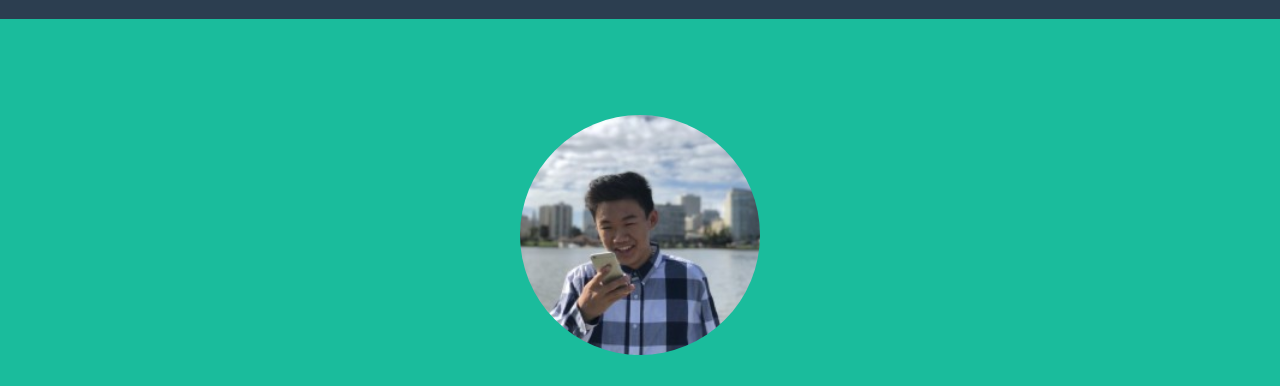
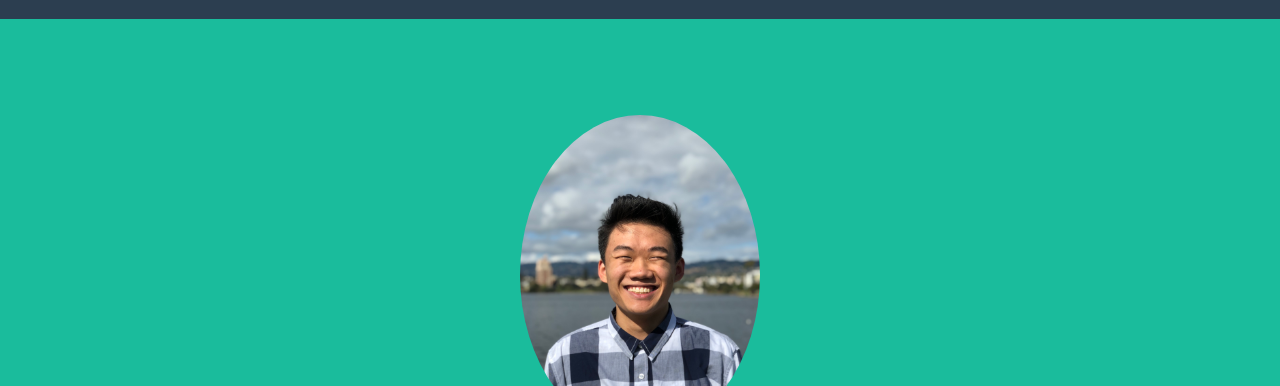
Before and after one commit to vuongdennis/vuongdennis.github.io, a plain HTML site: page index.html in a window 1280 px wide. Shown: the part 85-471 px from the top of the page. Drawn offline with nearby package versions, Linux system fonts and the light colour scheme.

Commit message:
Update index.html

```diff
--- a/index.html
+++ b/index.html
@@ -35,7 +35,7 @@
         <header class="masthead bg-primary text-white text-center">
             <div class="container d-flex align-items-center flex-column">
                 <!-- Masthead Avatar Image-->
-                <img class="masthead-avatar mb-5 rounded-circle" src="assets/img/profile_pic.jpg" alt="" />
+                <img class="masthead-avatar mb-5 rounded-circle" src="assets/img/prof.jpg" alt="" />
                 <!-- Masthead Heading-->
                 <h1 class="masthead-heading mb-0">Dennis Vuong</h1>
                 <!-- Icon Divider-->
```
